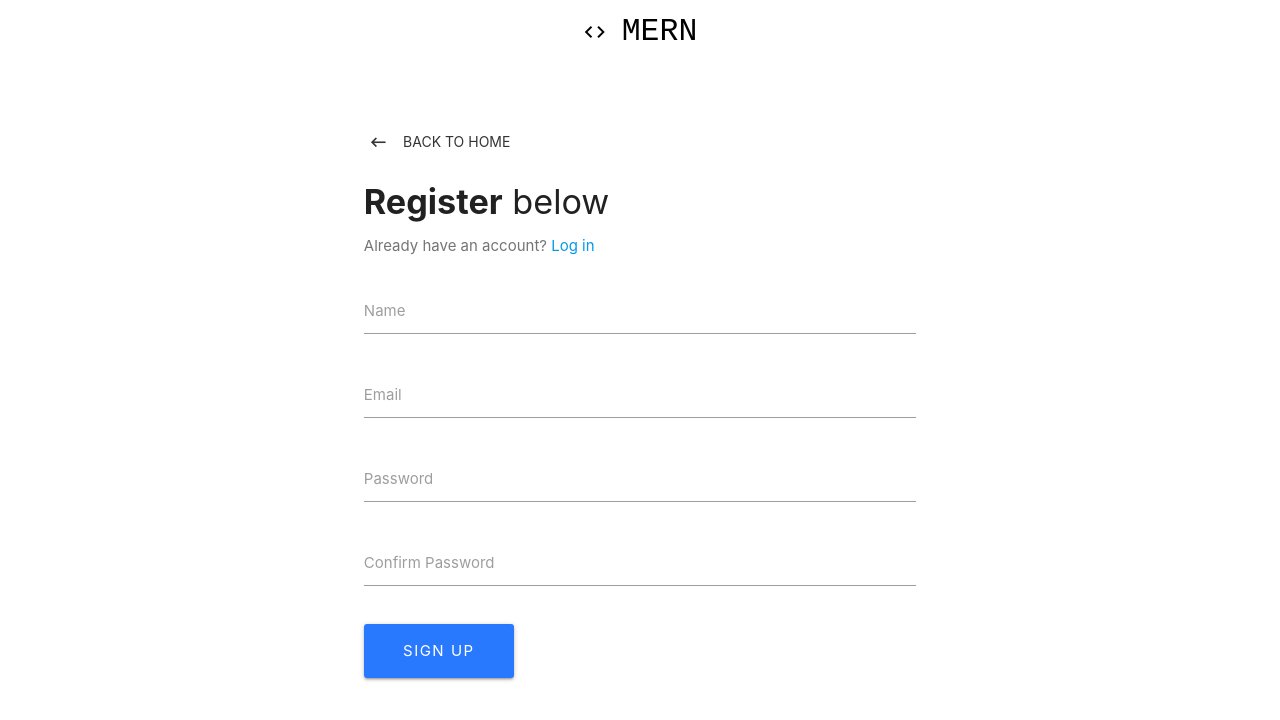
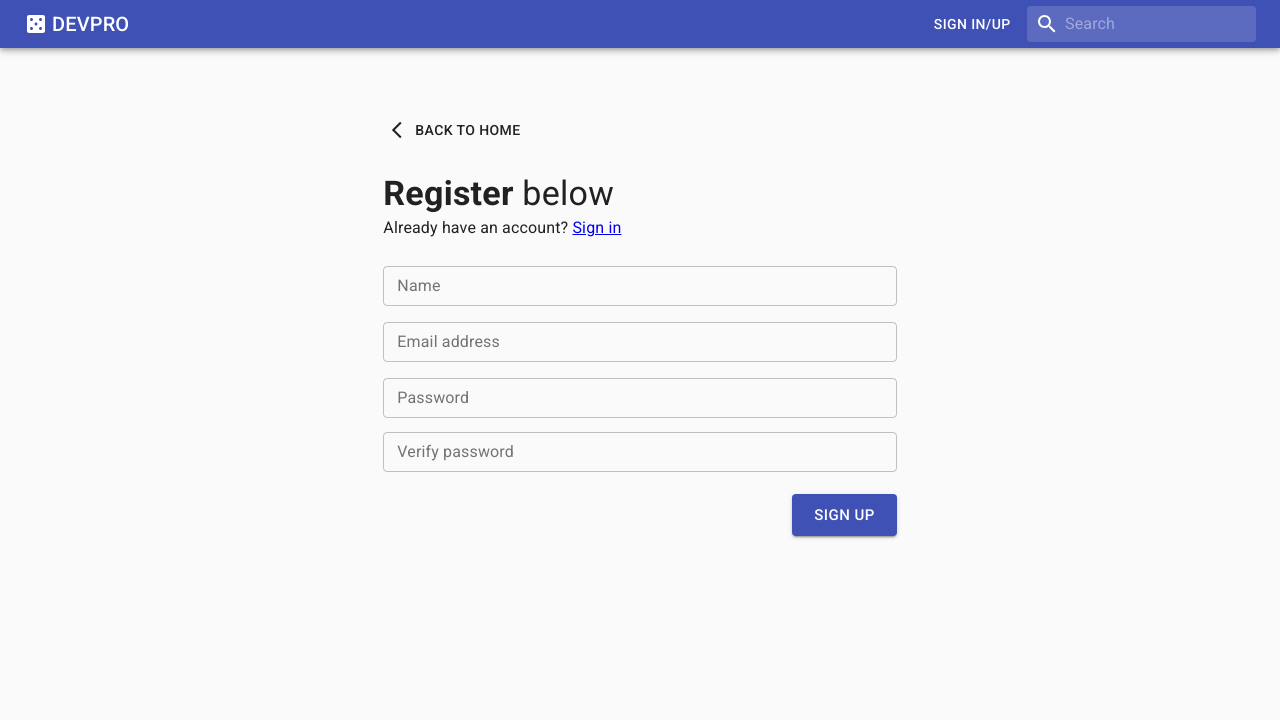
Before and after one commit to agitaev/devpro, a React (Create React App) app in the folder client/: page /register in a window 1280 px wide. Shown: the top 720 px of the page. Built offline with nearby package versions, Linux system fonts and the light colour scheme.

Commit message:
set up material ui navbar and auth pages

```diff
--- a/client/package.json
+++ b/client/package.json
@@ -3,6 +3,8 @@
 	"version": "0.1.0",
 	"private": true,
 	"dependencies": {
+		"@material-ui/core": "^4.9.7",
+		"@material-ui/icons": "^4.9.1",
 		"@testing-library/jest-dom": "^4.2.4",
 		"@testing-library/react": "^9.3.2",
 		"@testing-library/user-event": "^7.1.2",
@@ -15,6 +17,7 @@
 		"react-redux": "^7.2.0",
 		"react-router-dom": "^5.1.2",
 		"react-scripts": "3.4.0",
+		"recompose": "^0.30.0",
 		"redux": "^4.0.5",
 		"redux-thunk": "^2.3.0"
 	},
--- a/client/public/index.html
+++ b/client/public/index.html
@@ -11,9 +11,13 @@
 		/>
 		<link rel="apple-touch-icon" href="%PUBLIC_URL%/logo192.png" />
 		<link rel="manifest" href="%PUBLIC_URL%/manifest.json" />
+		<!-- <link
+			rel="stylesheet"
+			href="https://cdnjs.cloudflare.com/ajax/libs/materialize/1.0.0/css/materialize.min.css"
+		/> -->
 		<link
 			rel="stylesheet"
-			href="https://cdnjs.cloudflare.com/ajax/libs/materialize/1.0.0/css/materialize.min.css"
+			href="https://fonts.googleapis.com/css?family=Roboto:300,400,500,700&display=swap"
 		/>
 		<link
 			href="https://fonts.googleapis.com/icon?family=Material+Icons"
--- a/client/src/components/auth/Login.js
+++ b/client/src/components/auth/Login.js
@@ -3,7 +3,14 @@ import { Link } from 'react-router-dom';
 import PropTypes from 'prop-types';
 import { connect } from 'react-redux';
 import { loginUser } from '../../actions/authActions';
-import classnames from 'classnames';
+import {
+	Container,
+	Grid,
+	Button,
+	Typography,
+	TextField
+} from '@material-ui/core';
+import { ArrowBackIosOutlined as BackIcon } from '@material-ui/icons';
 
 class Login extends Component {
 	constructor() {
@@ -55,74 +62,67 @@ class Login extends Component {
 		const { errors } = this.state;
 
 		return (
-			<div className='container'>
-				<div style={{ marginTop: '4rem' }} className='row'>
-					<div className='col s12 m8 offset-m2'>
-						<Link to='/' className='btn-flat waves-effect'>
-							<i className='material-icons left'>keyboard_backspace</i> Back to
-							home
-						</Link>
-						<div className='col s12' style={{ paddingLeft: '11.250px' }}>
-							<h4>
-								<b>Login</b> below
-							</h4>
-							<p className='grey-text text-darken-1'>
-								Don't have an account? <Link to='/register'>Register</Link>
-							</p>
+			<Container style={{ marginTop: '4rem' }}>
+				<Grid container justify='center'>
+					<Grid item xs={10} sm={8} md={6} lg={5}>
+						<Button
+							color='inherit'
+							startIcon={<BackIcon />}
+							component={Link}
+							to='/'
+						>
+							Back to home
+						</Button>
+						<div style={{ margin: '1.5rem 0 1rem' }}>
+							<Typography variant='h4'>
+								<strong>Login</strong>&nbsp;below
+							</Typography>
+							<Typography variant='subtitle1'>
+								Don't have an account? <Link to='/register'>Sign Up</Link>
+							</Typography>
 						</div>
 						<form noValidate onSubmit={this.onSubmit}>
-							<div className='input-field col s12'>
-								<input
+							<TextField
+								size='small'
+								style={{ margin: '.5rem 0' }}
+								variant='outlined'
+								fullWidth
 								onChange={this.onChange}
 								value={this.state.email}
-									error={errors.email}
 								id='email'
 								type='email'
-									className={classnames('', {
-										invalid: errors.email || errors.emailnotfound
-									})}
+								label='Email address'
+								error={errors.email || errors.emailnotfound ? true : false}
+								helperText={errors.email || errors.emailnotfound}
 							/>
-								<label htmlFor='email'>Email</label>
-								<span className='red-text'>
-									{errors.email}
-									{errors.emailnotfound}
-								</span>
-							</div>
-							<div className='input-field col s12'>
-								<input
+							<TextField
+								size='small'
+								style={{ margin: '.5rem 0' }}
+								variant='outlined'
+								fullWidth
 								onChange={this.onChange}
 								value={this.state.password}
-									error={errors.password}
 								id='password'
 								type='password'
-									className={classnames('', {
-										invalid: errors.password || errors.passwordincorrect
-									})}
+								label='Password'
+								error={
+									errors.password || errors.passwordincorrect ? true : false
+								}
+								helperText={errors.password || errors.passwordincorrect}
 							/>
-								<label htmlFor='password'>Password</label>
-								<span className='red-text'>
-									{errors.password}
-									{errors.passwordincorrect}
-								</span>
-							</div>
-							<div className='col s12' style={{ paddingLeft: '11.250px' }}>
-								<button
-									style={{
-										width: '150px',
-										borderRadius: '3px',
-										letterSpacing: '1.5px',
-										marginTop: '1rem'
-									}}
+							<Button
 								type='submit'
-									className='btn btn-large waves-effect waves-light hoverable blue accent-3'
+								variant='contained'
+								style={{ marginTop: '1rem', float: 'right' }}
+								size='large'
+								color='primary'
 							>
-									Login
-								</button>
-							</div>
+								Sign in
+							</Button>
 						</form>
-					</div>
-				</div>
-			</div>
+					</Grid>
+				</Grid>
+			</Container>
 		);
 	}
 }
--- a/client/src/components/auth/Register.js
+++ b/client/src/components/auth/Register.js
@@ -1,9 +1,17 @@
 import React, { Component } from 'react';
 import { Link, withRouter } from 'react-router-dom';
 import PropTypes from 'prop-types';
+import compose from 'recompose/compose';
 import { connect } from 'react-redux';
 import { registerUser } from '../../actions/authActions';
-import classnames from 'classnames';
+import {
+	Container,
+	Grid,
+	Button,
+	Typography,
+	TextField
+} from '@material-ui/core';
+import { ArrowBackIosOutlined as BackIcon } from '@material-ui/icons';
 
 class Register extends Component {
 	constructor() {
@@ -52,96 +60,91 @@ class Register extends Component {
 		const { errors } = this.state;
 
 		return (
-			<div className='container'>
-				<div style={{ marginTop: '4rem' }} className='row'>
-					<div className='col s12 m8 offset-m2'>
-						<Link to='/' className='btn-flat waves-effect'>
-							<i className='material-icons left'>keyboard_backspace</i> Back to
-							home
-						</Link>
-						<div className='col s12' style={{ paddingLeft: '11.250px' }}>
-							<h4>
-								<b>Register</b> below
-							</h4>
-							<p className='grey-text text-darken-1'>
-								Already have an account? <Link to='/login'>Log in</Link>
-							</p>
+			<Container style={{ marginTop: '4rem' }}>
+				<Grid container justify='center'>
+					<Grid item xs={10} sm={8} md={6} lg={5}>
+						<Button
+							color='inherit'
+							startIcon={<BackIcon />}
+							component={Link}
+							to='/'
+						>
+							Back to home
+						</Button>
+						<div style={{ margin: '1.5rem 0 1rem' }}>
+							<Typography variant='h4'>
+								<strong>Register</strong>&nbsp;below
+							</Typography>
+							<Typography variant='subtitle1'>
+								Already have an account? <Link to='/login'>Sign in</Link>
+							</Typography>
 						</div>
 						<form noValidate onSubmit={this.onSubmit}>
-							<div className='input-field col s12'>
-								<input
+							<TextField
+								size='small'
+								style={{ margin: '.5rem 0' }}
+								variant='outlined'
+								fullWidth
 								onChange={this.onChange}
+								id='name'
+								label='Name'
+								type='text'
 								value={this.state.name}
-									error={errors.name}
-									id='name'
-									type='text'
-									className={classnames('', {
-										invalid: errors.name
-									})}
+								error={errors.name ? true : false}
+								helperText={errors.name}
 							/>
-								<label htmlFor='name'>Name</label>
-								<span className='red-text'>{errors.name}</span>
-							</div>
-							<div className='input-field col s12'>
-								<input
+							<TextField
+								size='small'
+								style={{ margin: '.5rem 0' }}
+								variant='outlined'
+								fullWidth
 								onChange={this.onChange}
 								value={this.state.email}
-									error={errors.email}
 								id='email'
 								type='email'
-									className={classnames('', {
-										invalid: errors.email
-									})}
+								label='Email address'
+								error={errors.email ? true : false}
+								helperText={errors.email}
 							/>
-								<label htmlFor='email'>Email</label>
-								<span className='red-text'>{errors.email}</span>
-							</div>
-							<div className='input-field col s12'>
-								<input
+							<TextField
+								size='small'
+								style={{ margin: '.5rem 0' }}
+								variant='outlined'
+								fullWidth
 								onChange={this.onChange}
 								value={this.state.password}
-									error={errors.password}
 								id='password'
 								type='password'
-									className={classnames('', {
-										invalid: errors.password
-									})}
+								label='Password'
+								error={errors.password ? true : false}
+								helperText={errors.password}
 							/>
-								<label htmlFor='password'>Password</label>
-								<span className='red-text'>{errors.password}</span>
-							</div>
-							<div className='input-field col s12'>
-								<input
+							<TextField
+								size='small'
+								style={{ margin: '.35rem 0' }}
+								variant='outlined'
+								fullWidth
 								onChange={this.onChange}
 								value={this.state.passwordVerification}
-									error={errors.passwordVerification}
 								id='passwordVerification'
 								type='password'
-									className={classnames('', {
-										invalid: errors.passwordVerification
-									})}
+								label='Verify password'
+								error={errors.passwordVerification ? true : false}
+								helperText={errors.passwordVerification}
 							/>
-								<label htmlFor='passwordVerification'>Confirm Password</label>
-								<span className='red-text'>{errors.passwordVerification}</span>
-							</div>
-							<div className='col s12' style={{ paddingLeft: '11.250px' }}>
-								<button
-									style={{
-										width: '150px',
-										borderRadius: '3px',
-										letterSpacing: '1.5px',
-										marginTop: '1rem'
-									}}
+							<Button
 								type='submit'
-									className='btn btn-large waves-effect waves-light hoverable blue accent-3'
+								variant='contained'
+								style={{ marginTop: '1rem', float: 'right' }}
+								size='large'
+								color='primary'
 							>
 								Sign up
-								</button>
-							</div>
+							</Button>
 						</form>
-					</div>
-				</div>
-			</div>
+					</Grid>
+				</Grid>
+			</Container>
 		);
 	}
 }
@@ -157,7 +160,9 @@ const mapStateToProps = state => ({
 	errors: state.errors
 });
 
-export default connect(
+export default compose(
+	connect(
 		mapStateToProps,
 		{ registerUser }
+	)
 )(withRouter(Register));
--- a/client/src/components/layout/Navbar.js
+++ b/client/src/components/layout/Navbar.js
@@ -1,26 +1,105 @@
-import React, { Component } from 'react';
+import React from 'react';
 import { Link } from 'react-router-dom';
+import {
+	AppBar,
+	Toolbar,
+	Typography,
+	Grid,
+	Button,
+	InputBase
+} from '@material-ui/core';
+import { fade, makeStyles } from '@material-ui/core/styles';
+import { Casino as CasinoIcon, Search as SearchIcon } from '@material-ui/icons';
+import { connect } from 'react-redux';
 
-class Navbar extends Component {
-	render() {
+const useStyles = makeStyles(theme => ({
+	grow: {
+		flexGrow: 1
+	},
+	search: {
+		position: 'relative',
+		borderRadius: theme.shape.borderRadius,
+		backgroundColor: fade(theme.palette.common.white, 0.15),
+		'&:hover': {
+			backgroundColor: fade(theme.palette.common.white, 0.25)
+		},
+		marginLeft: 0,
+		[theme.breakpoints.up('sm')]: {
+			marginLeft: theme.spacing(1)
+		}
+	},
+	searchIcon: {
+		paddingLeft: '.5rem',
+		height: '100%',
+		position: 'absolute',
+		pointerEvents: 'none',
+		display: 'flex',
+		alignItems: 'center',
+		justifyContent: 'center'
+	},
+	inputRoot: {
+		color: 'inherit',
+		width: '100%'
+	},
+	inputInput: {
+		padding: '.5rem .5rem .5rem 2.4rem',
+		width: '100%'
+	}
+}));
+
+const Navbar = props => {
+	const classes = useStyles();
+
 	return (
-			<div className='navbar-fixed'>
-				<nav className='z-depth-0'>
-					<div className='nav-wrapper white'>
-						<Link
+		<AppBar position='static'>
+			<Toolbar variant='dense'>
+				<Grid container alignItems='center'>
+					<CasinoIcon />
+					<Typography
+						variant='h6'
+						component={Link}
 						to='/'
 						style={{
-								fontFamily: 'monospace'
+							marginLeft: '.25rem',
+							color: '#fff',
+							textDecoration: 'none',
+							textTransform: 'uppercase'
 						}}
-							className='col s5 brand-logo center black-text'
 					>
-							<i className='material-icons'>code</i>
-							MERN
-						</Link>
+						devpro
+					</Typography>
+				</Grid>
+				<Grid container justify='flex-end'>
+					{props.auth.isAuthenticated ? (
+						<Button color='inherit' component={Link} to='/me'>
+							Profile
+						</Button>
+					) : (
+						<Button color='inherit' component={Link} to='/register'>
+							Sign In/Up
+						</Button>
+					)}
+					<div className={classes.search}>
+						<div className={classes.searchIcon}>
+							<SearchIcon />
 						</div>
-				</nav>
+						<InputBase
+							placeholder='Search'
+							classes={{
+								root: classes.inputRoot,
+								input: classes.inputInput
+							}}
+							inputProps={{ 'aria-label': 'search' }}
+						/>
 					</div>
+				</Grid>
+			</Toolbar>
+		</AppBar>
 	);
-	}
-}
-export default Navbar;
+};
+
+const mapStateToProps = state => ({
+	auth: state.auth
+});
+
+export default connect(mapStateToProps)(Navbar);
--- a/client/src/index.js
+++ b/client/src/index.js
@@ -1,9 +1,17 @@
 import React from 'react';
 import ReactDOM from 'react-dom';
+import { CssBaseline } from '@material-ui/core';
 import App from './App';
 import * as serviceWorker from './serviceWorker';
 
-ReactDOM.render(<App />, document.getElementById('root'));
+const app = (
+	<React.Fragment>
+		<CssBaseline />
+		<App />
+	</React.Fragment>
+);
+
+ReactDOM.render(app, document.getElementById('root'));
 
 // If you want your app to work offline and load faster, you can change
 // unregister() to register() below. Note this comes with some pitfalls.
```
Also changed, not shown: 1 other file (tests, documents, lock files or other folders). Lines whose indentation alone changed are shown as unchanged.
